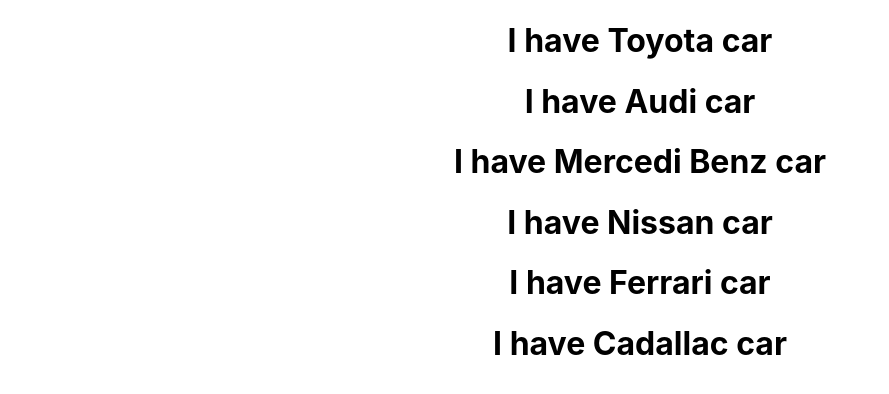
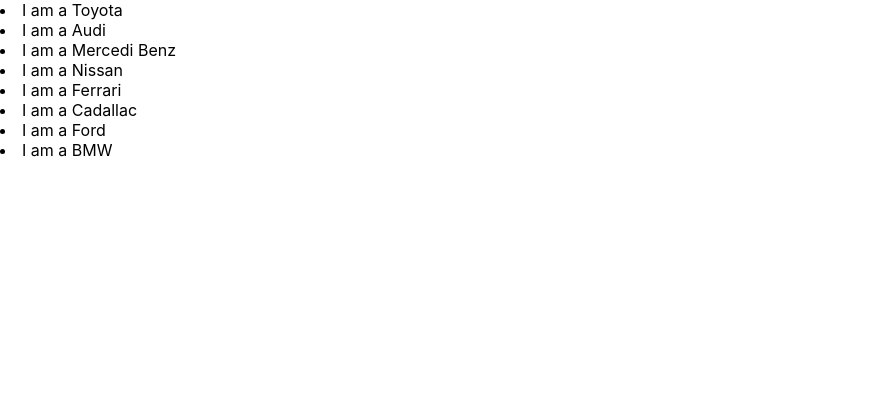
Before and after one commit to jegbune/my-ecommerce-app, a React (Create React App) app: page / in a window 1280 px wide. Shown: the top 394 px of the page, without its empty margins (0-889 px from the left). Built offline with nearby package versions, Linux system fonts and the light colour scheme.

Commit message:
React lesson on mapping in listing

```diff
--- a/src/App.css
+++ b/src/App.css
@@ -1,5 +1,5 @@
 .App {
-  text-align: center;
+  /* text-align: left; */
 }
 
 .App-logo {
--- a/src/Component/Menu.js
+++ b/src/Component/Menu.js
@@ -1,10 +1,24 @@
 import React from 'react'
 
+function Car(props) {
+    return <li>I am a { props.brand }</li>
+}
+
 function Menu() {
-    const cars = ['Toyota', 'Audi', 'Mercedi Benz', 'Nissan', 'Ferrari', 'Cadallac']
+    const cars = [
+        {id: 1, brand: 'Toyota'},
+        {id: 2, brand: 'Audi'},
+        {id: 3, brand: 'Mercedi Benz'},
+        {id: 4, brand: 'Nissan'},
+        {id: 5, brand: 'Ferrari'},
+        {id: 6, brand: 'Cadallac'},
+        {id: 7, brand: 'Ford'},
+        {id: 7, brand: 'BMW'}
+    ]
+
     return (
         <>
-        {cars.map((car) => (<h1>I have {car} car</h1>))}
+        {cars.map((car) => <Car key={car.id} brand = {car.brand} />)}
         </>
     )
 }
--- a/src/Component/MenuList.js
+++ b/src/Component/MenuList.js
@@ -1 +1 @@
-export const vehicle = ['Toyota', 'BMW', 'Fiat']
+export const vehicle = ['BMW', 'Fiat', 'Toyota', 'Audi', 'Mercedi Benz', 'Nissan', 'Ferrari', 'Cadallac']
```
